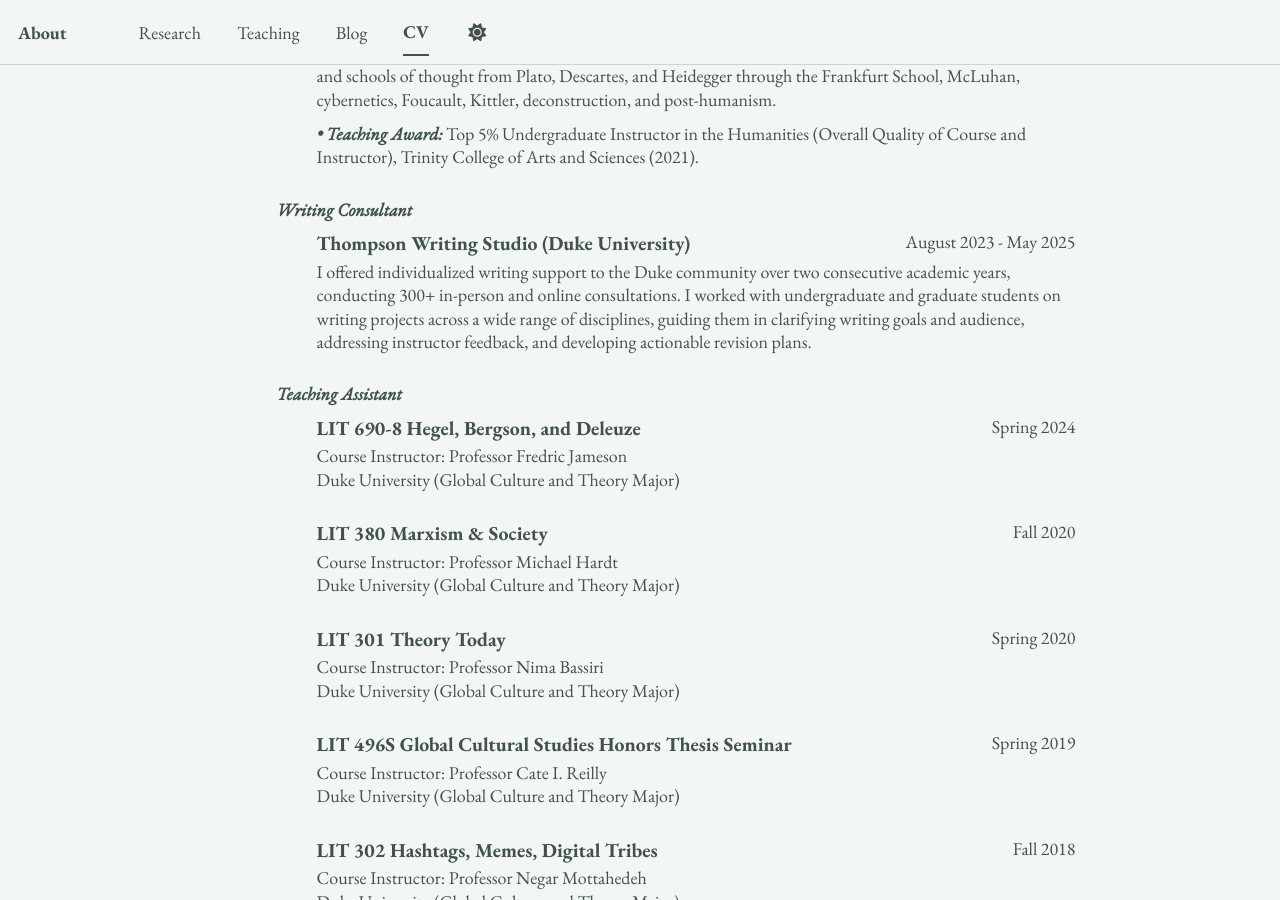
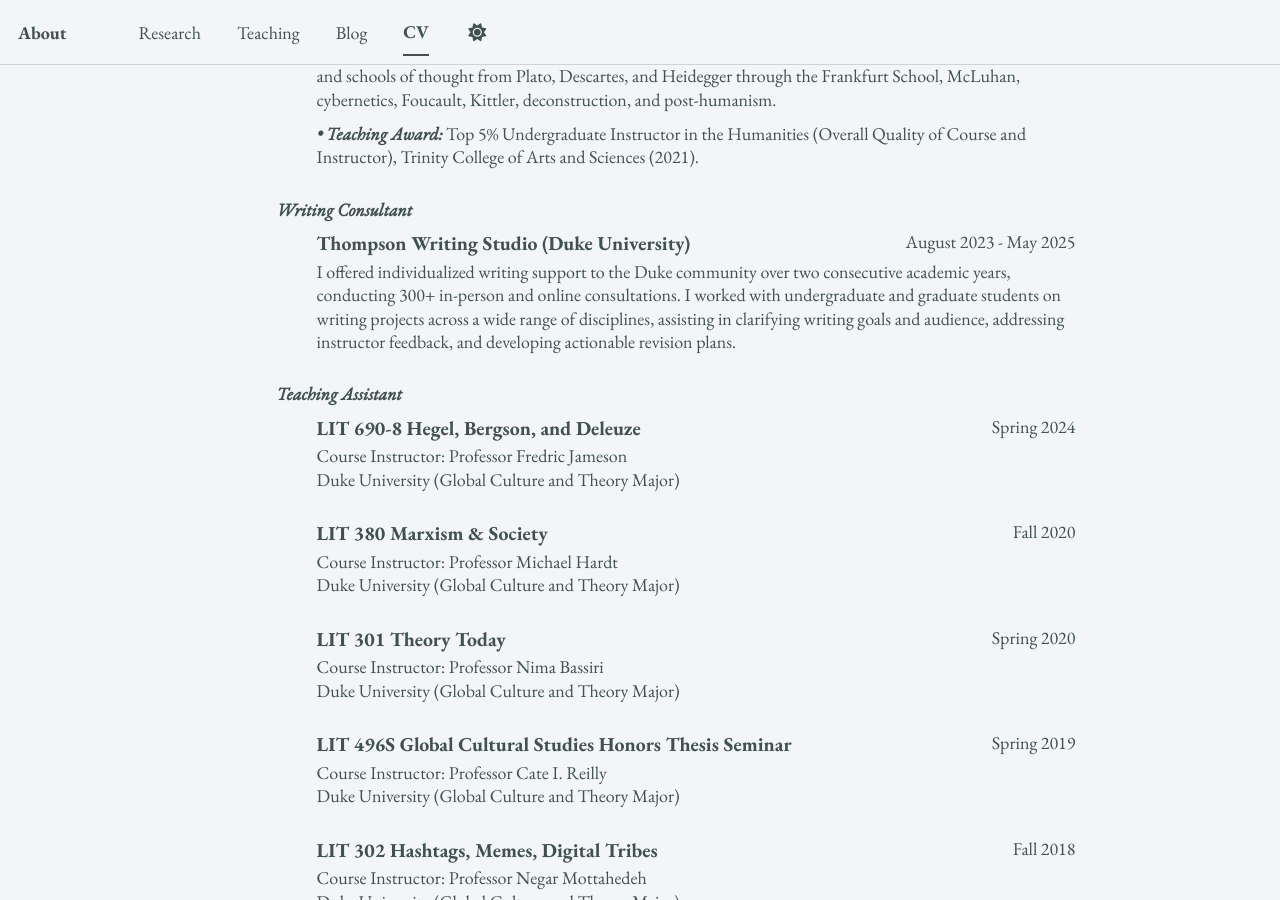
Before and after one commit to epujol90/epujol90.github.io, a Jekyll site: the page built from _pages/cv-json.md, in a window 1280 px wide and 900 px high, scrolled down 5956 px. Built offline with Jekyll 4.4.1, drawn with Linux system fonts in a browser that asks for light colours; a script bundle is joined from its source files by our own code; library files that are not in the unit come from our copies.

Commit message:
Update cv.json

```diff
--- a/_data/cv.json
+++ b/_data/cv.json
@@ -349,7 +349,7 @@
       "institution": "",
       "date": "August 2023 - May 2025",
       "role": "",
-      "description": "I offered individualized writing support to the Duke community over two consecutive academic years, conducting 300+ in-person and online consultations. I worked with undergraduate and graduate students on writing projects across a wide range of disciplines, guiding them in clarifying writing goals and audience, addressing instructor feedback, and developing actionable revision plans.",
+      "description": "I offered individualized writing support to the Duke community over two consecutive academic years, conducting 300+ in-person and online consultations. I worked with undergraduate and graduate students on writing projects across a wide range of disciplines, assisting in clarifying writing goals and audience, addressing instructor feedback, and developing actionable revision plans.",
       "category": "Writing Consultant"
     },
     {
```
